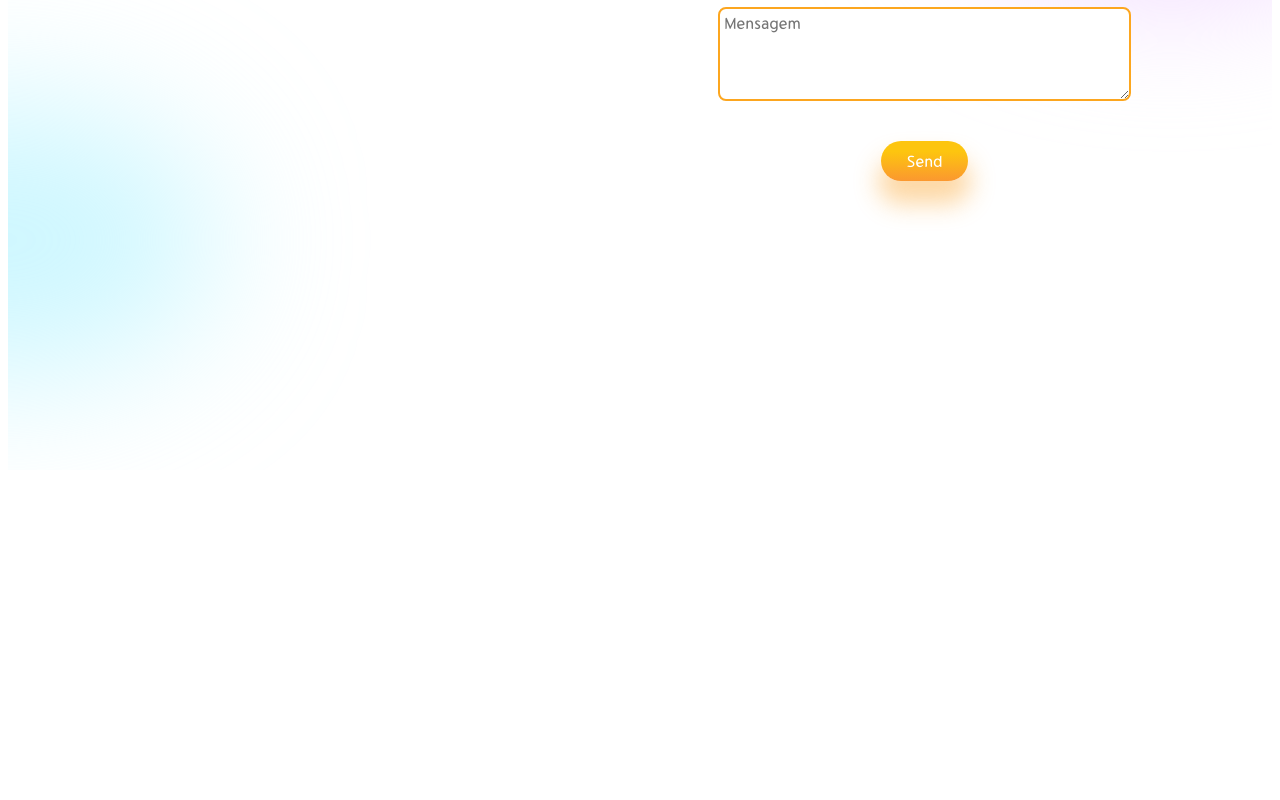
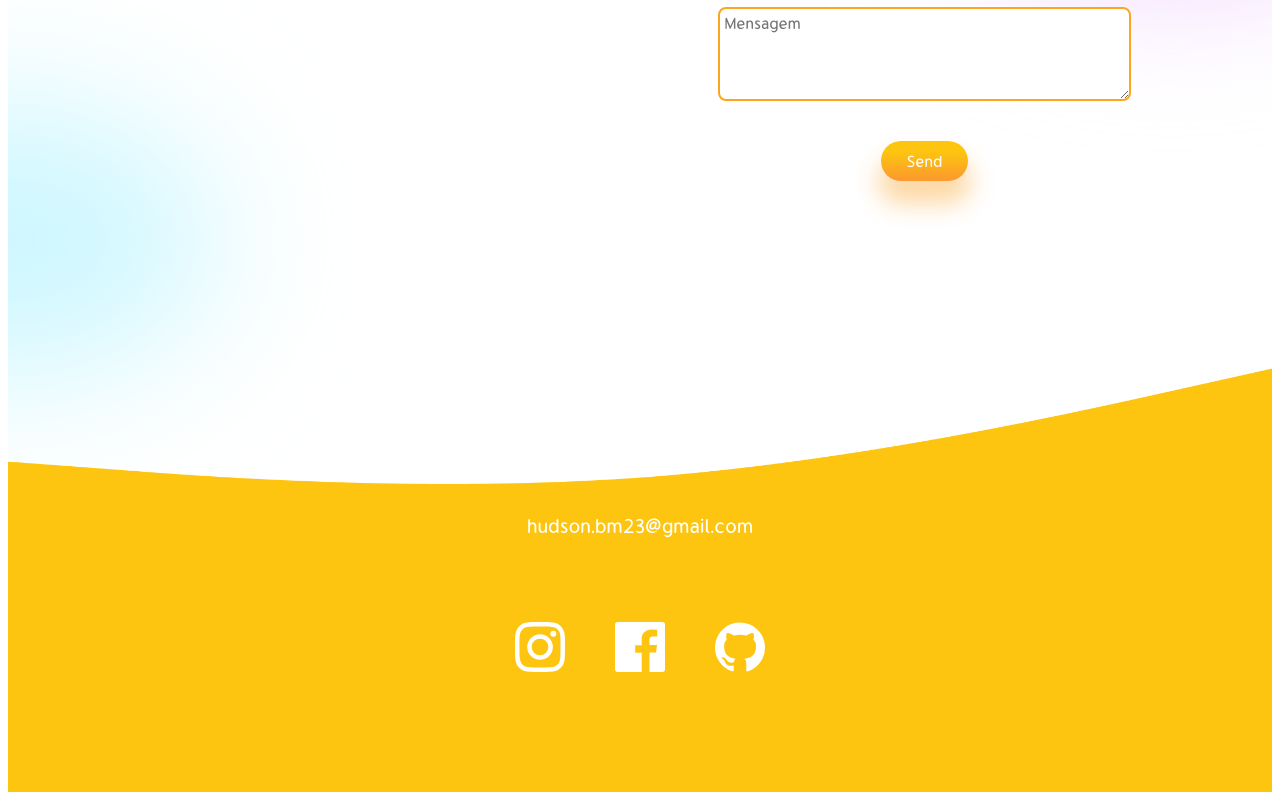
Before and after one commit to HudsonMenezes/Portifolio2-Website-Project, a React (Create React App) app: page / in a window 1280 px wide. Shown: the part 3854-4654 px from the top of the page. Before the commit the page ends 4332 px from the top, so only its background shows below. Built offline with nearby package versions, Linux system fonts and the light colour scheme.

Commit message:
Footer Section Done

```diff
--- a/package.json
+++ b/package.json
@@ -4,6 +4,7 @@
   "private": true,
   "dependencies": {
     "@emailjs/browser": "^3.6.2",
+    "@iconscout/react-unicons": "^1.1.6",
     "@testing-library/jest-dom": "^5.14.1",
     "@testing-library/react": "^12.0.0",
     "@testing-library/user-event": "^13.2.1",
--- a/src/App.js
+++ b/src/App.js
@@ -1,6 +1,7 @@
 import './App.css'
 import Contact from './Components/Contact/Contact'
 import Experience from './Components/Experience/Experience'
+import Footer from './Components/Footer/Footer'
 import Intro from './Components/Intro/Intro'
 import Navbar from './Components/Navbar/Navbar'
 import Portfolio from './Components/Portfolio/Portfolio'
@@ -17,6 +18,7 @@
       <Works />
       <Portfolio />
       <Contact />
+      <Footer />
     </div>
   )
 }
--- a/src/Components/Contact/Contact.jsx
+++ b/src/Components/Contact/Contact.jsx
@@ -45,7 +45,7 @@
           <input type="email" name="user_email" className="user" placeholder="Seu melhor email"/>
           <textarea name="message" className="user" placeholder="Mensagem"/>
           <input type="submit" value="Send" className="button"/>
-          <span>{done && "Obrigado pela mensagem! Irei responder o mais rápido possível!"}</span>
+          <span>{done && "Obrigado pela mensagem! Irei responder em breve!"}</span>
           <div
             className="blur c-blur1"
             style={{ background: "var(--purple)" }}
--- /dev/null
+++ b/src/Components/Footer/Footer.css
@@ -0,0 +1,24 @@
+.footer{
+  display: flex;
+  align-items: center;
+  margin: -0.5rem -3.5rem;
+  position: relative;
+  margin-top: -7rem;
+}
+
+.f-content{
+  position: absolute;
+  display: flex;
+  align-items: center;
+  justify-content: center;
+  flex-direction: column;
+  width: 100%;
+  margin-top: 4rem;
+  gap: 4rem;
+  color: white;
+}
+
+.f-icons{
+  display: flex;
+  gap: 2rem;
+}
--- /dev/null
+++ b/src/Components/Footer/Footer.jsx
@@ -0,0 +1,24 @@
+import React from 'react'
+import './Footer.css'
+import Insta from '@iconscout/react-unicons/icons/uil-instagram'
+import Facebook from '@iconscout/react-unicons/icons/uil-facebook'
+import Github from '@iconscout/react-unicons/icons/uil-github'
+import Wave from '../../img/wave.png'
+
+function Footer() {
+  return (
+    <div className="footer">
+      <img src={Wave} alt="" style={{width: '100%'}} />
+      <div className="f-content">
+        <span>hudson.bm23@gmail.com</span>
+        <div className="f-icons">
+          <Insta color='white' size='3rem'/>
+          <Facebook color='white' size='3rem'/>
+          <Github color='white' size='3rem'/>
+        </div>
+      </div>
+    </div>
+  )
+}
+
+export default Footer
```
Also changed, not shown: 2 other files (tests, documents, lock files or other folders).
